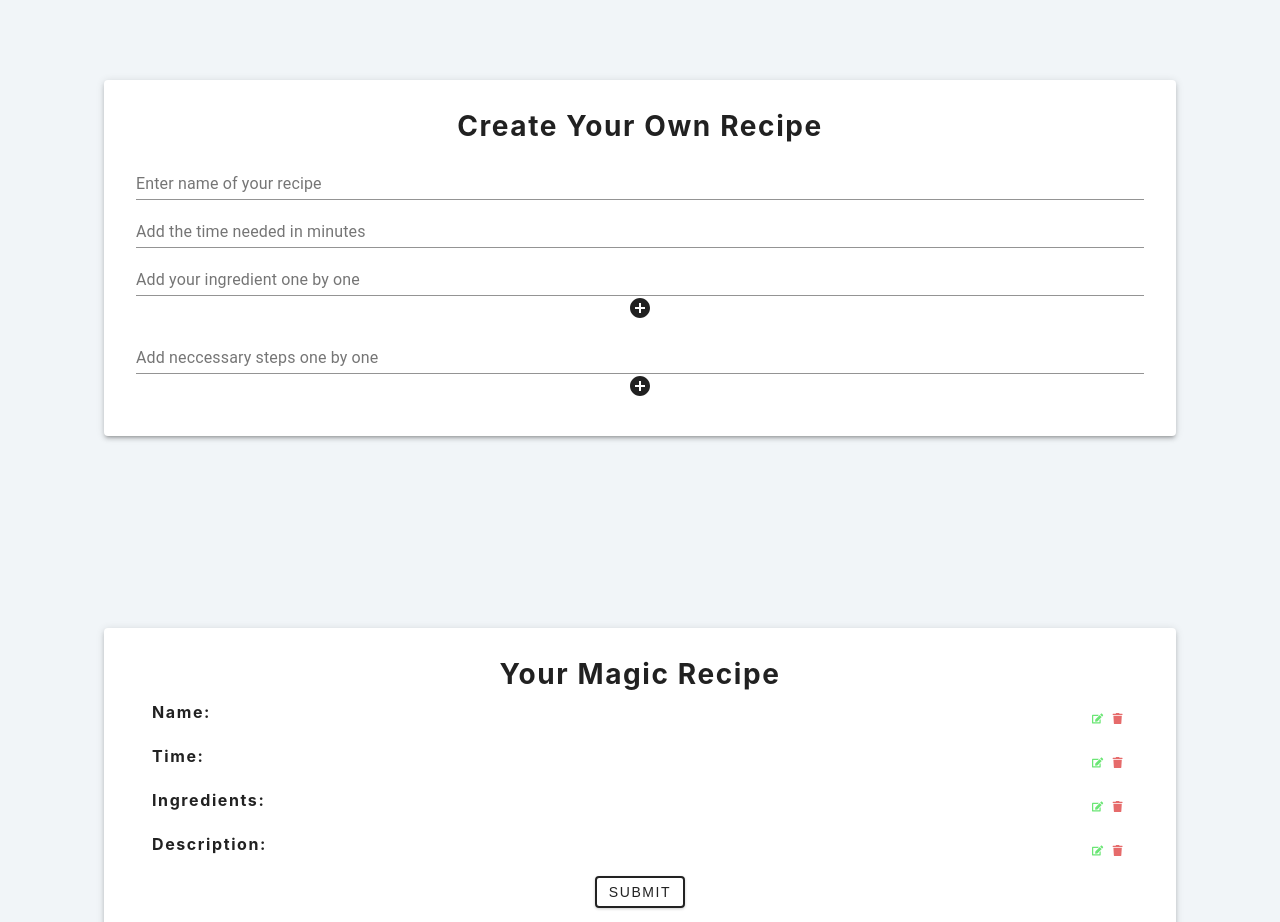
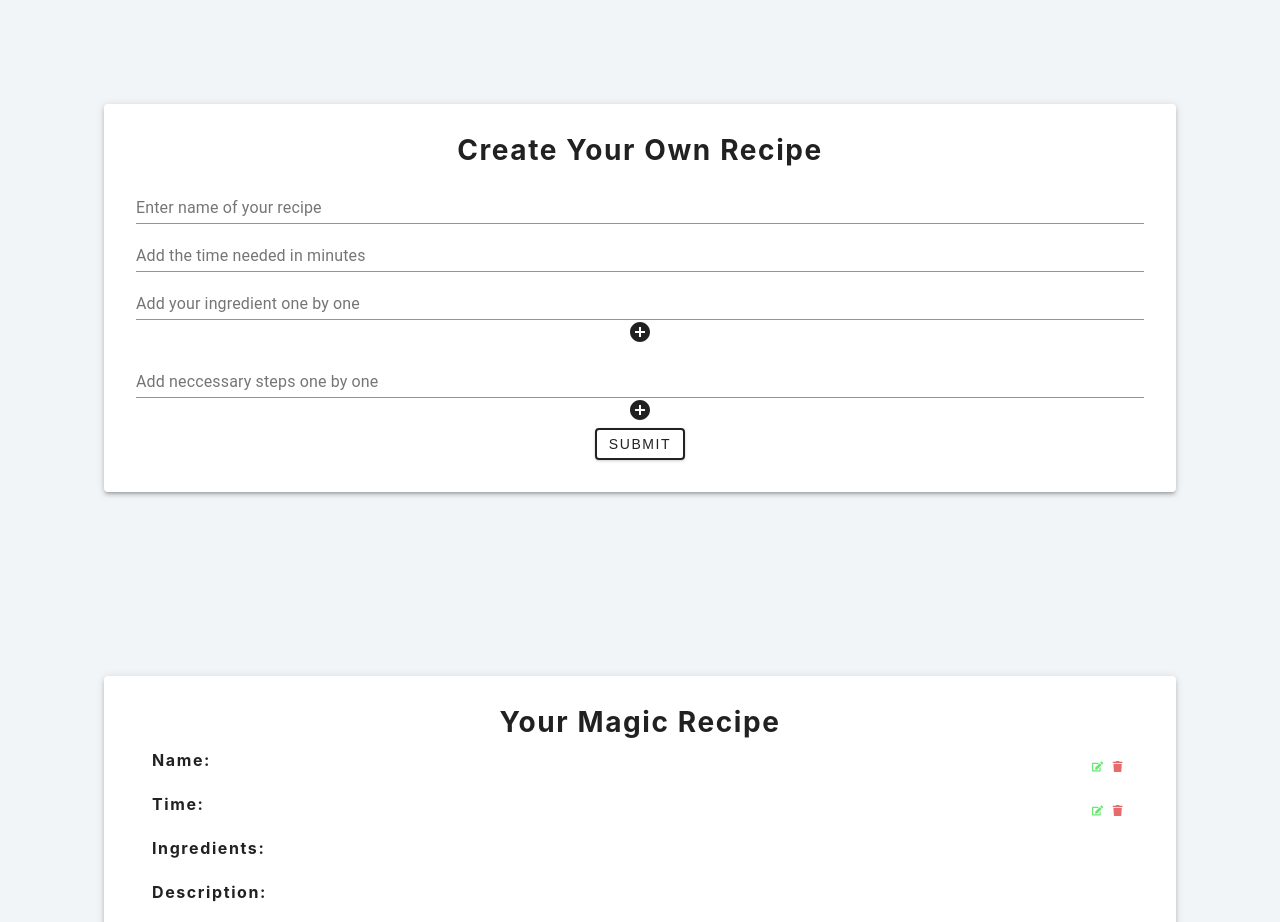
Before and after one commit to meruyert93/Recipes_app-DPS-bootcamp, a React (Create React App) app: page /recipes/new in a window 1280 px wide. Shown: the top 922 px of the page. Built offline with nearby package versions, Linux system fonts and the light colour scheme.

Commit message:
Editing and Deleting Functionality

```diff
--- /dev/null
+++ b/src/components/Alert.js
@@ -0,0 +1,19 @@
+import React, { useEffect } from 'react'
+
+const Alert = ({type, msg, removeAlert, ingredient, description}) => {
+    useEffect(() => {
+        const timeout = setTimeout(()=>{
+            removeAlert()
+        },3000)
+        return () => {
+            clearTimeout(timeout)
+        }
+    }, [ingredient, description])
+    return (
+        <h2 className={`alert alert-${type}`}>
+            {msg}
+        </h2>
+    )
+}
+
+export default Alert
--- a/src/components/List.js
+++ b/src/components/List.js
@@ -2,7 +2,7 @@ import React from 'react'
 import { FaEdit, FaTrash } from 'react-icons/fa'
 
 
-const List = ({name, time, ingredient, description}) => {
+const List = ({name, time, ingredients, descriptions, removeIngredient, removeDescription, removeName, removeTime, editIngredient, editDescription, editName}) => {
     return (
         <div className="grocery-list">
                     <article className="grocery-item">
@@ -10,11 +10,11 @@ const List = ({name, time, ingredient, description}) => {
                         <p className="title">{name}</p>
                         <div className="btn-container">
                             <button type="button" className="edit-btn"
-                                onClick={() => {}}>
+                                onClick={() => {editName()}}>
                                 <FaEdit/>
                             </button>
                             <button type="button" className="delete-btn"
-                                onClick={() => {}}>
+                                onClick={() => {removeName()}}>
                                 <FaTrash/>
                             </button>
                         </div>
@@ -29,39 +29,58 @@ const List = ({name, time, ingredient, description}) => {
                                 <FaEdit/>
                             </button>
                             <button type="button" className="delete-btn"
-                                onClick={() => {}}>
+                                onClick={() => {removeTime()}}>
                                 <FaTrash/>
                             </button>
                         </div>
                     </article>
                     <article className="grocery-item">
                         <h4>Ingredients: </h4>
-                        <p>{ingredient} </p>
+                        <ul>
+                        {ingredients.map((item) => {
+                            const {id, ingredientName} = item
+                            return (
+                                <li key={id} className="grocery-item">
+                                    <p className="title">{ingredientName} </p>
                                     <div className="btn-container">
                                         <button type="button" className="edit-btn"
-                                onClick={() => {}}>
+                                            onClick={() => {editIngredient(id)}}>
                                             <FaEdit/>
                                         </button>
                                         <button type="button" className="delete-btn"
-                                onClick={() => {}}>
+                                            onClick={() => {removeIngredient(id)}}>
                                             <FaTrash/>
                                         </button>
                                     </div>
+                                </li>
+                            )
+                        })}
+                        </ul>
+
                     </article>
 
                     <article className="grocery-item">
                         <h4>Description: </h4>
-                        <p>{ingredient} </p>
+                        <ul>
+                        {descriptions.map((item) => {
+                            const {id, descriptionName} = item
+                            return (
+                                <li key={id} className="grocery-item">
+                                    <p className="title">{descriptionName} </p>
                                     <div className="btn-container">
                                         <button type="button" className="edit-btn"
-                                onClick={() => {}}>
+                                            onClick={() => {editDescription(id)}}>
                                             <FaEdit/>
                                         </button>
                                         <button type="button" className="delete-btn"
-                                onClick={() => {}}>
+                                            onClick={() => {removeDescription(id)}}>
                                             <FaTrash/>
                                         </button>
                                     </div>
+                                </li>
+                            )
+                        })}
+                        </ul>
                     </article>
 
         </div>
--- a/src/components/recipeCreate.js
+++ b/src/components/recipeCreate.js
@@ -5,30 +5,141 @@ import Paper from '@material-ui/core/Paper';
 import Grid from '@material-ui/core/Grid';
 import AddCircleIcon from '@material-ui/icons/AddCircle';
 import List from './List'
+import Alert from './Alert'
 
 
 
 function RecipeCreate ()  {
     const [name, setName] = useState('');
     const [time, setTime] = useState('');
-    const [ingredient, setIngredient] = useState('');
-    const [description, setDescription] = useState('');
+    const [ingredientName, setIngredientName] = useState('');
+    const [ingredient, setIngredient] = useState([]);
+    const [descriptionName, setDescriptionName] = useState('');
+    const [description, setDescription] = useState([]);
+    const [isEditing, setIsEditing] = useState(false);
+    const [editID, setEditID] = useState(null);
+    const [alert, setAlert] = useState({show: false, msg:'', type:''})
 
     const addMoreIngredient = () => {
-        console.log('boo')
+        //console.log('boo')
+        if  (!ingredientName) {
+            showAlert(true, 'danger', 'Please enter value')
+        }
+        else if (ingredientName && isEditing) {
+            setIngredient(ingredient.map((item) => {
+                if (item.id === editID) {
+                    return {...item, ingredientName: ingredientName}
+                }
+                return item
+            })
+            )
+            setIngredientName('')
+            setEditID(null);
+            setIsEditing(false);
+            showAlert(true, 'success', 'value changed')
+        }
+        else {
+            //show alert
+            //create new ITem
+            showAlert(true, 'success', 'Item is added')
+            const newItem = {id: new Date().getTime().toString(), ingredientName: ingredientName}
+            setIngredient([...ingredient, newItem]);
+            setIngredientName('');
+        }
+    }
+
+    const showAlert = (show=false, type="", msg="" ) => {
+        setAlert({show, type, msg})
     }
 
     const addMoreDescription = () => {
-        console.log('boo')
+        //console.log('boo')
+        if  (!descriptionName) {
+            showAlert(true, 'danger', 'Please enter value')
+        }
+        else if (descriptionName && isEditing) {
+            setDescription(description.map((item) => {
+                if (item.id === editID) {
+                    return {...item, descriptionName: descriptionName}
+                }
+                return item
+            })
+            )
+            setDescriptionName('')
+            setEditID(null);
+            setIsEditing(false);
+            showAlert(true, 'success', 'value changed')
+        }
+        else {
+            showAlert(true, 'success', 'Item is added')
+            const newItemStep = {id: new Date().getTime().toString(), descriptionName: descriptionName}
+            setDescription([...description, newItemStep]);
+            setDescriptionName('');
+        }
+
     }
 
     const submitButton = (e) => {
-        e.preventDefault()
+        e.preventDefault();
+        console.log('guu')
+
+    }
+
+    const clearList = () => {
+        showAlert(true, 'danger', 'emptylist')
+        setName('');
+        setTime('');
+        setIngredient([]);
+        setDescription([]);
+    }
+
+    const removeIngredient = (id) => {
+        showAlert(true, 'danger', 'item is removed')
+        setIngredient(ingredient.filter((item) => item.id !== id ))
+    }
+
+    const removeDescription = (id) => {
+        showAlert(true, 'danger', 'item is removed')
+        setDescription(description.filter((item) => item.id !== id ))
+    }
+
+
+    const removeName = () => {
+        showAlert(true, 'danger', 'item is removed')
+        setName('')
+    }
+
+
+    const removeTime = () => {
+        showAlert(true, 'danger', 'item is removed')
+        setTime('')
+    }
+
+    const editIngredient = (id) => {
+        const specificItem = ingredient.find((item) => item.id === id);
+        setIsEditing(true);
+        setEditID(id);
+        setIngredientName(specificItem.ingredientName);
+    }
+
+    const editDescription = (id) => {
+        const specificItem = description.find((item) => item.id === id);
+        setIsEditing(true);
+        setEditID(id);
+        setDescriptionName(specificItem.descriptionName);
+    }
+
+    const editName = () => {
+        setIsEditing(true);
+        setName(name);
     }
 
     return (
         <div className='root'>
-            <Grid container spacing={4}>
+            <Grid container spacing={3}>
+                <Grid item xs={12} clasName="alert-section">
+                {alert.show && <Alert {...alert} removeAlert={showAlert} ingredient={ingredient} description={description}/>}
+                </Grid>
                 <Grid item xs={12}>
                     <Paper className='paper' elevation={3}>
                         <h3>Create your own recipe</h3>
@@ -52,8 +163,8 @@ function RecipeCreate ()  {
                                 label="Add your ingredient one by one"
                                 type="text"
                                 fullWidth="true"
-                                value={ingredient}
-                                onChange={(e) => {setIngredient(e.target.value)}}
+                                value={ingredientName}
+                                onChange={(e) => {setIngredientName(e.target.value)}}
                             />
                             <AddCircleIcon onClick={addMoreIngredient}>
                             </AddCircleIcon>
@@ -61,20 +172,34 @@ function RecipeCreate ()  {
                                 label="Add neccessary steps one by one"
                                 type="text"
                                 fullWidth="true"
-                                value={description}
-                                onChange={(e) => {setDescription(e.target.value)}}
+                                value={descriptionName}
+                                onChange={(e) => {setDescriptionName(e.target.value)}}
                             />
                             <AddCircleIcon onClick={addMoreDescription}>
                             </AddCircleIcon>
+
                         </div>
+                        <button className="btn" onClick={submitButton}>submit</button>
                     </Paper>
                 </Grid>
 
                 <Grid item xs={12}>
                     <Paper className='paper' elevation={3}>
                         <h3>Your magic recipe </h3>
-                        <List name={name} time={time} ingredient={ingredient} description={description}/>
-                        <button className="btn" OnClick={submitButton}>submit</button>
+                        <List
+                            name={name}
+                            time={time}
+                            ingredients={ingredient}
+                            descriptions={description}
+                            removeIngredient={removeIngredient}
+                            removeDescription={removeDescription}
+                            removeName={removeName}
+                            removeTime={removeTime}
+                            editIngredient={editIngredient}
+                            editDescription={editDescription}
+                            editName={editName}
+                            />
+                        <button className="btn" onClick={clearList}>clear all</button>
                     </Paper>
 
                 </Grid>
--- a/src/index.css
+++ b/src/index.css
@@ -340,3 +340,7 @@ Variables
   display: "grid";
   grid-template-columns: 1fr;
 }
+
+.alert-section {
+    margin: 10rem;
+}
```
Also changed, not shown: 1 other file (tests, documents, lock files or other folders). Lines whose indentation alone changed are shown as unchanged.
